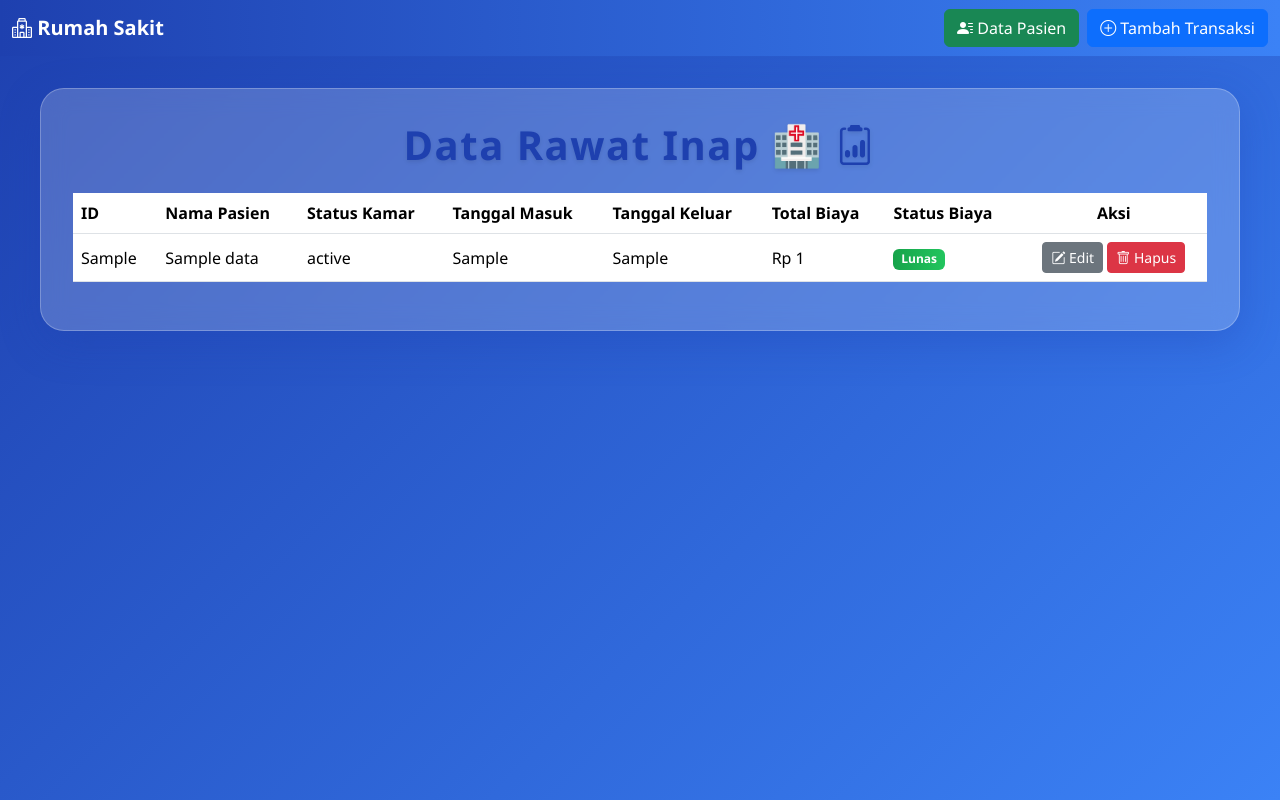
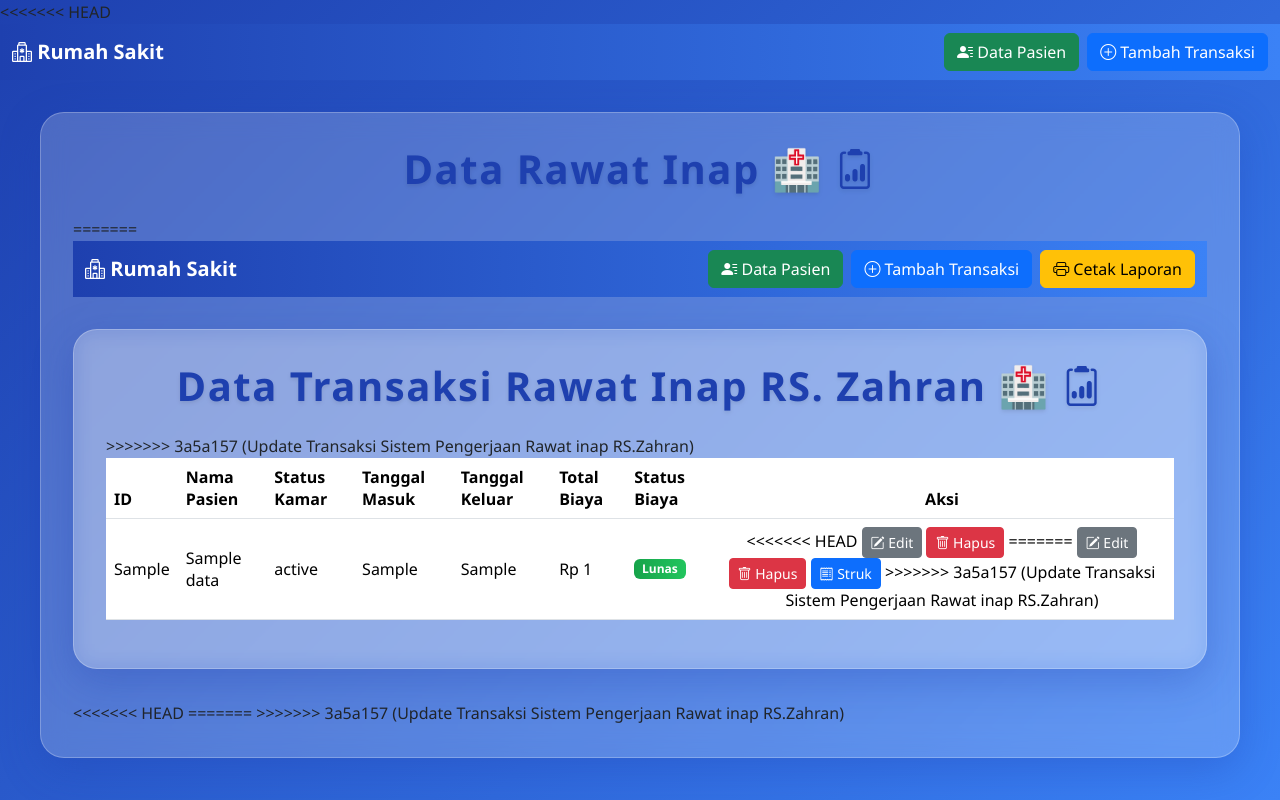
Before and after one commit to rasyalathea/project-rasya, a Flask app: template templates/index_rasyad.html in a window 1280 px wide. Run offline with Flask 3, Linux system fonts and the light colour scheme; the template is opened without the code that fills it: most values are stand-ins (such as "Sample title", 1, 10 or a date in 2020).

Commit message:
Update Transaksi Sistem Pengerjaan Rawat inap RS.Zahran
# Conflicts:
#	app.py
#	laporan_pasien.pdf
#	templates/index_rasyad.html

```diff
--- a/app.py
+++ b/app.py
@@ -237,5 +237,130 @@ def cetak_pasien():
     pdf.output(pdf_path)
     return send_file(pdf_path, as_attachment=True)
 
+# CETAK LAPORAN SEMUA TRANSAKSI
+@app.route("/cetak_transaksi")
+def cetak_transaksi():
+    cursor.execute("""
+        SELECT
+            t.id_transaksi_rasyad,
+            p.nama_rasyad,
+            k.kelas_rasyad,
+            r.tgl_masuk_rasyad,
+            r.tgl_keluar_rasyad,
+            t.total_biaya_rasyad,
+            t.status_pembayaran_rasyad
+        FROM transaksi_rasyad t
+        JOIN pasien_rasyad p ON t.id_pasien_rasyad = p.id_pasien_rasyad
+        JOIN rawat_inap_rasyad r ON t.id_rawat_rasyad = r.id_rawat_rasyad
+        JOIN kamar_rasyad k ON r.id_kamar_rasyad = k.id_kamar_rasyad
+    """)
+    data = cursor.fetchall()
+
+    class PDF(FPDF):
+        def header(self):
+            self.set_font('Arial', 'B', 14)
+            self.cell(0, 10, "Laporan Transaksi Rawat Inap", ln=True, align='C')
+            self.ln(5)
+
+        def footer(self):
+            self.set_y(-15)
+            self.set_font('Arial', 'I', 8)
+            self.cell(0, 10, f'Halaman {self.page_no()}', align='C')
+
+    pdf = PDF()
+    pdf.add_page()
+    pdf.set_font("Arial", size=10)
+
+    # Header tabel
+    pdf.set_fill_color(30, 64, 175)
+    pdf.set_text_color(255, 255, 255)
+    pdf.cell(15, 8, "ID", border=1, align='C', fill=True)
+    pdf.cell(35, 8, "Pasien", border=1, align='C', fill=True)
+    pdf.cell(25, 8, "Kelas", border=1, align='C', fill=True)
+    pdf.cell(25, 8, "Masuk", border=1, align='C', fill=True)
+    pdf.cell(25, 8, "Keluar", border=1, align='C', fill=True)
+    pdf.cell(30, 8, "Biaya", border=1, align='C', fill=True)
+    pdf.cell(30, 8, "Status", border=1, align='C', fill=True)
+    pdf.ln()
+
+    # Isi tabel
+    pdf.set_text_color(0, 0, 0)
+    for row in data:
+        pdf.cell(15, 8, str(row['id_transaksi_rasyad']), border=1, align='C')
+        pdf.cell(35, 8, row['nama_rasyad'], border=1)
+        pdf.cell(25, 8, row['kelas_rasyad'], border=1)
+        pdf.cell(25, 8, str(row['tgl_masuk_rasyad']), border=1)
+        pdf.cell(25, 8, str(row['tgl_keluar_rasyad']), border=1)
+        pdf.cell(30, 8, f"Rp {int(row['total_biaya_rasyad']):,}", border=1)
+        pdf.cell(30, 8, row['status_pembayaran_rasyad'], border=1)
+        pdf.ln()
+
+    pdf_path = "laporan_transaksi.pdf"
+    pdf.output(pdf_path)
+    return send_file(pdf_path, as_attachment=True)
+
+# CETAK STRUK PER TRANSAKSI
+@app.route("/cetak_struk/<id>")
+def cetak_struk(id):
+    cursor.execute("""
+        SELECT
+            t.id_transaksi_rasyad,
+            p.nama_rasyad,
+            k.kelas_rasyad,
+            r.tgl_masuk_rasyad,
+            r.tgl_keluar_rasyad,
+            t.total_biaya_rasyad,
+            t.status_pembayaran_rasyad
+        FROM transaksi_rasyad t
+        JOIN pasien_rasyad p ON t.id_pasien_rasyad = p.id_pasien_rasyad
+        JOIN rawat_inap_rasyad r ON t.id_rawat_rasyad = r.id_rawat_rasyad
+        JOIN kamar_rasyad k ON r.id_kamar_rasyad = k.id_kamar_rasyad
+        WHERE t.id_transaksi_rasyad=%s
+    """, (id,))
+    transaksi = cursor.fetchone()
+
+    if not transaksi:
+        return "❌ Transaksi tidak ditemukan!"
+
+    pdf = FPDF('P', 'mm', (80, 150))  # ukuran kecil ala struk
+    pdf.add_page()
+
+    # Header
+    pdf.set_font("Arial", 'B', 14)
+    pdf.cell(0, 8, "Rumah Sakit Rasyad", ln=True, align='C')
+    pdf.set_font("Arial", '', 10)
+    pdf.cell(0, 5, "Jl. Contoh No.123, Bandung", ln=True, align='C')
+    pdf.cell(0, 5, "Telp: (021) 1234567", ln=True, align='C')
+    pdf.ln(5)
+    pdf.cell(0, 5, "=== STRUK PEMBAYARAN RAWAT INAP ===", ln=True, align='C')
+    pdf.ln(5)
+
+    # Isi
+    pdf.set_font("Arial", '', 10)
+    pdf.cell(35, 6, "ID Transaksi", 0, 0)
+    pdf.cell(40, 6, f": {transaksi['id_transaksi_rasyad']}", 0, 1)
+    pdf.cell(35, 6, "Nama Pasien", 0, 0)
+    pdf.cell(40, 6, f": {transaksi['nama_rasyad']}", 0, 1)
+    pdf.cell(35, 6, "Kelas Kamar", 0, 0)
+    pdf.cell(40, 6, f": {transaksi['kelas_rasyad']}", 0, 1)
+    pdf.cell(35, 6, "Tanggal Masuk", 0, 0)
+    pdf.cell(40, 6, f": {transaksi['tgl_masuk_rasyad']}", 0, 1)
+    pdf.cell(35, 6, "Tanggal Keluar", 0, 0)
+    pdf.cell(40, 6, f": {transaksi['tgl_keluar_rasyad']}", 0, 1)
+    pdf.cell(35, 6, "Total Biaya", 0, 0)
+    pdf.cell(40, 6, f": Rp {int(transaksi['total_biaya_rasyad']):,}", 0, 1)
+    pdf.cell(35, 6, "Status Bayar", 0, 0)
+    pdf.cell(40, 6, f": {transaksi['status_pembayaran_rasyad']}", 0, 1)
+
+    # Footer
+    pdf.ln(10)
+    pdf.cell(0, 5, "--------------------------------", ln=True, align='C')
+    pdf.cell(0, 5, "Terima kasih atas kunjungan Anda", ln=True, align='C')
+    pdf.cell(0, 5, "Semoga lekas sembuh 🙏", ln=True, align='C')
+
+    pdf_path = f"struk_{id}.pdf"
+    pdf.output(pdf_path)
+    return send_file(pdf_path, as_attachment=True)
+
 if __name__ == "__main__":
     app.run(debug=True)
--- a/templates/index_rasyad.html
+++ b/templates/index_rasyad.html
@@ -1,3 +1,4 @@
+<<<<<<< HEAD
 <!DOCTYPE html>
 <html lang="en">
 <head>
@@ -73,6 +74,92 @@
     <!-- Card -->
     <div class="glass-card">
     <h1 class="mb-4 text-center">Data Rawat Inap 🏥 <i class="bi bi-clipboard2-data"></i></h1>
+=======
+    <!DOCTYPE html>
+    <html lang="en">
+    <head>
+        <meta charset="UTF-8">
+        <title>Data Transaksi Rawat Inap Rasyad</title>
+        <link href="https://cdn.jsdelivr.net/npm/bootstrap@5.3.2/dist/css/bootstrap.min.css" rel="stylesheet">
+        <link href="https://cdn.jsdelivr.net/npm/bootstrap-icons@1.11.3/font/bootstrap-icons.css" rel="stylesheet">
+        <style>
+            body {
+                min-height: 100vh;
+                background: linear-gradient(135deg, #1e40af 0%, #3b82f6 100%);
+                font-family: 'Segoe UI', Tahoma, Geneva, Verdana, sans-serif;
+            }
+            .glass-card {
+                background: rgba(255,255,255,0.2);
+                border-radius: 24px;
+                box-shadow: 0 12px 40px 0 rgba(30, 64, 175, 0.3);
+                backdrop-filter: blur(12px);
+                -webkit-backdrop-filter: blur(12px);
+                border: 1px solid rgba(255,255,255,0.25);
+                padding: 2rem;
+                max-width: 1200px;
+                margin: 2rem auto;
+                animation: fadeIn 0.6s ease-out;
+            }
+            @keyframes fadeIn {
+                from { opacity: 0; transform: translateY(30px); }
+                to { opacity: 1; transform: translateY(0); }
+            }
+            h1 {
+                color: #1e40af;
+                font-weight: 800;
+                letter-spacing: 1.5px;
+                text-shadow: 0 2px 4px rgba(0,0,0,0.1);
+            }
+            .table thead {
+                background: linear-gradient(90deg, #1e40af 0%, #3b82f6 100%);
+                color: #fff;
+                font-weight: 600;
+            }
+            .table tbody tr:hover {
+                background-color: rgba(59, 130, 246, 0.1);
+            }
+            .badge-success {
+                background: linear-gradient(90deg, #16a34a 0%, #22c55e 100%);
+                color: #fff;
+            }
+            .badge-warning {
+                background: linear-gradient(90deg, #d97706 0%, #f59e0b 100%);
+                color: #92400e;
+            }
+            .navbar {
+                background: linear-gradient(90deg, #1e40af 0%, #3b82f6 100%);
+            }
+            .navbar-brand, .nav-link {
+                color: #fff !important;
+                font-weight: 600;
+            }
+        </style>
+    </head>
+    <body>
+        <!-- Navbar -->
+<!-- Navbar -->
+<nav class="navbar navbar-expand-lg">
+    <div class="container-fluid">
+        <a class="navbar-brand" href="#"><i class="bi bi-hospital"></i> Rumah Sakit</a>
+        <div class="d-flex">
+            <a href="/pasien" class="btn btn-success me-2">
+                <i class="bi bi-person-lines-fill"></i> Data Pasien
+            </a>
+            <a href="/tambah" class="btn btn-primary me-2">
+                <i class="bi bi-plus-circle"></i> Tambah Transaksi
+            </a>
+            <!-- Cetak semua transaksi -->
+            <a href="/cetak_transaksi" class="btn btn-warning">
+                <i class="bi bi-printer"></i> Cetak Laporan
+            </a>
+        </div>
+    </div>
+</nav>
+
+<!-- Card -->
+<div class="glass-card">
+    <h1 class="mb-4 text-center">Data Transaksi Rawat Inap RS. Zahran 🏥 <i class="bi bi-clipboard2-data"></i></h1>
+>>>>>>> 3a5a157 (Update Transaksi Sistem Pengerjaan Rawat inap RS.Zahran)
     <div class="table-responsive">
         <table class="table table-hover align-middle">
             <thead>
@@ -104,8 +191,21 @@
                         {% endif %}
                     </td>
                     <td class="text-center">
+<<<<<<< HEAD
                         <a href="/edit/{{ d.id_transaksi_rasyad }}" class="btn btn-secondary btn-sm"><i class="bi bi-pencil-square"></i> Edit</a>
                         <a href="/hapus/{{ d.id_transaksi_rasyad }}" class="btn btn-danger btn-sm" onclick="return confirm('Yakin hapus data?')"><i class="bi bi-trash"></i> Hapus</a>
+=======
+                        <a href="/edit/{{ d.id_transaksi_rasyad }}" class="btn btn-secondary btn-sm">
+                            <i class="bi bi-pencil-square"></i> Edit
+                        </a>
+                        <a href="/hapus/{{ d.id_transaksi_rasyad }}" class="btn btn-danger btn-sm" onclick="return confirm('Yakin hapus data?')">
+                            <i class="bi bi-trash"></i> Hapus
+                        </a>
+                        <!-- Cetak struk per transaksi -->
+                        <a href="/cetak_struk/{{ d.id_transaksi_rasyad }}" class="btn btn-primary btn-sm">
+                            <i class="bi bi-receipt"></i> Struk
+                        </a>
+>>>>>>> 3a5a157 (Update Transaksi Sistem Pengerjaan Rawat inap RS.Zahran)
                     </td>
                 </tr>
                 {% endfor %}
@@ -113,5 +213,11 @@
         </table>
     </div>
 </div>
+<<<<<<< HEAD
 </body>
 </html>
+=======
+
+    </body>
+    </html>
+>>>>>>> 3a5a157 (Update Transaksi Sistem Pengerjaan Rawat inap RS.Zahran)
```
Also changed, not shown: 1 other file.
